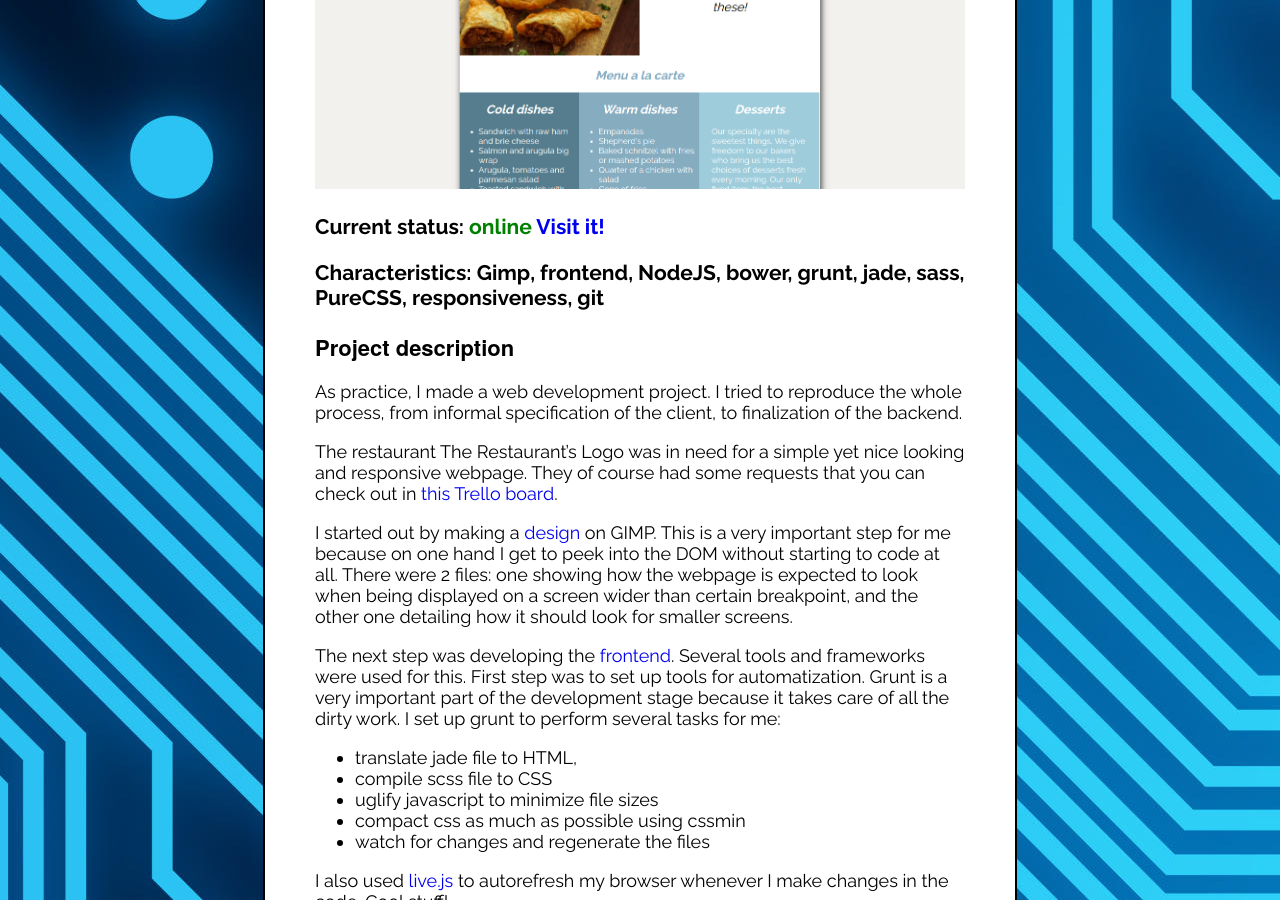
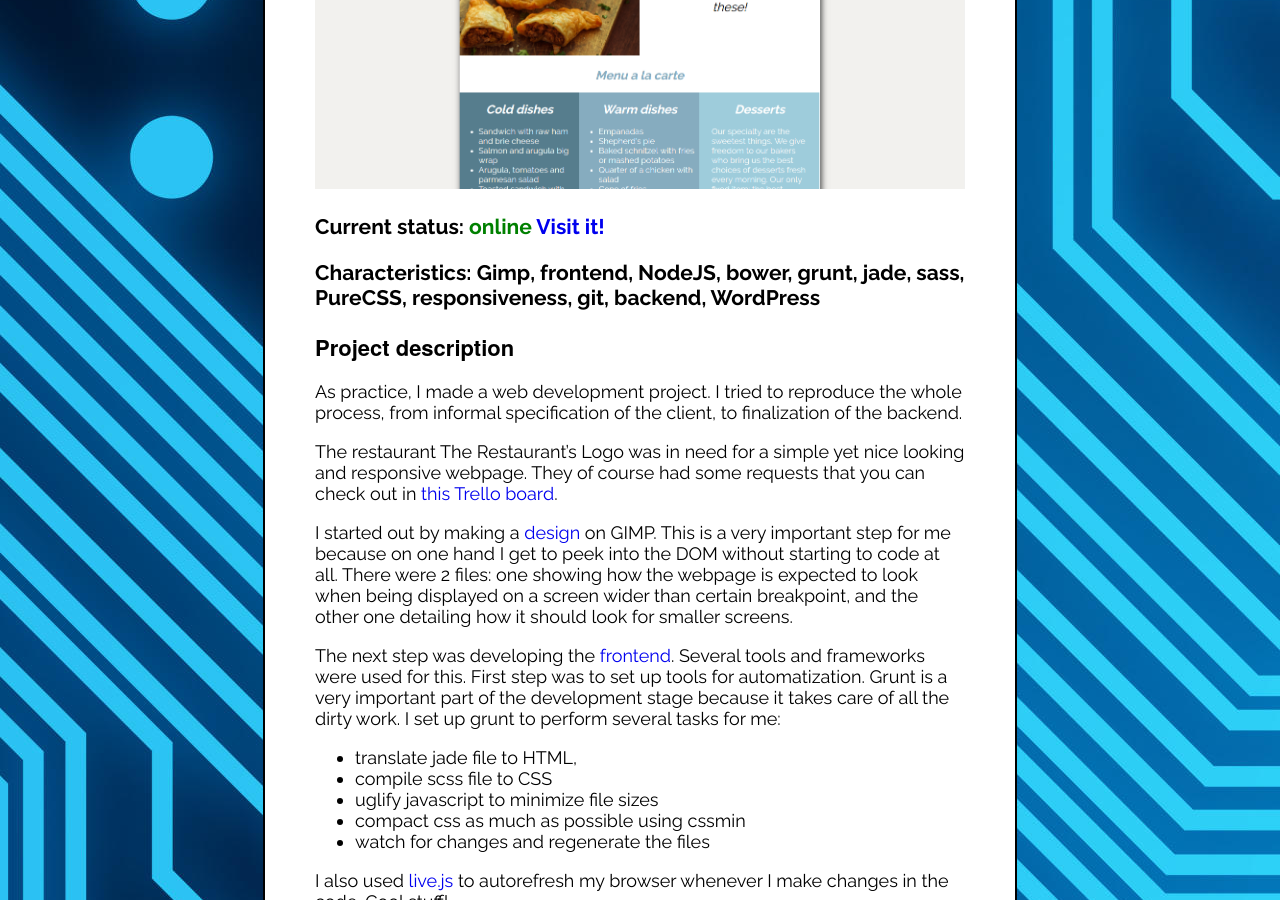
Before and after one commit to emilioidk/emilioidk.github.io, a Jekyll site: the page built from _portfolio/TRL.markdown, in a window 1280 px wide and 900 px high, scrolled down 335 px. Built offline with Jekyll 4.4.1, drawn with Linux system fonts in a browser that asks for light colours.

```diff
--- a/_portfolio/TRL.markdown
+++ b/_portfolio/TRL.markdown
@@ -4,8 +4,8 @@ title:  "The Restaurant's Logo"
 img: "/assets/TRL.png"
 miniimg: "/assets/TRLmini.png"
 status: "online"
-link: "http://emilio.lundgaardlopez.com/TRL-Single-Page"
-characteristics: "Gimp, frontend, NodeJS, bower, grunt, jade, sass, PureCSS, responsiveness, git"
+link: "http://emilio.lundgaardlopez.com/TRL-Single-Page/"
+characteristics: "Gimp, frontend, NodeJS, bower, grunt, jade, sass, PureCSS, responsiveness, git, backend, WordPress"
 ---
 
 As practice, I made a web development project. I tried to reproduce the whole process, from informal specification of the client, to finalization of the backend.
--- a/_portfolio/pga.markdown
+++ b/_portfolio/pga.markdown
@@ -12,4 +12,4 @@ The project consisted in using WordPress to create a new design for the existing
 
 The base theme is [customizr](https://wordpress.org/themes/customizr/).
 
-The implementation is currently up and running at [pga.dk](http://pga.dk).
+The implementation is currently up and running at [pga.dk](http://www.pga.dk).
```
